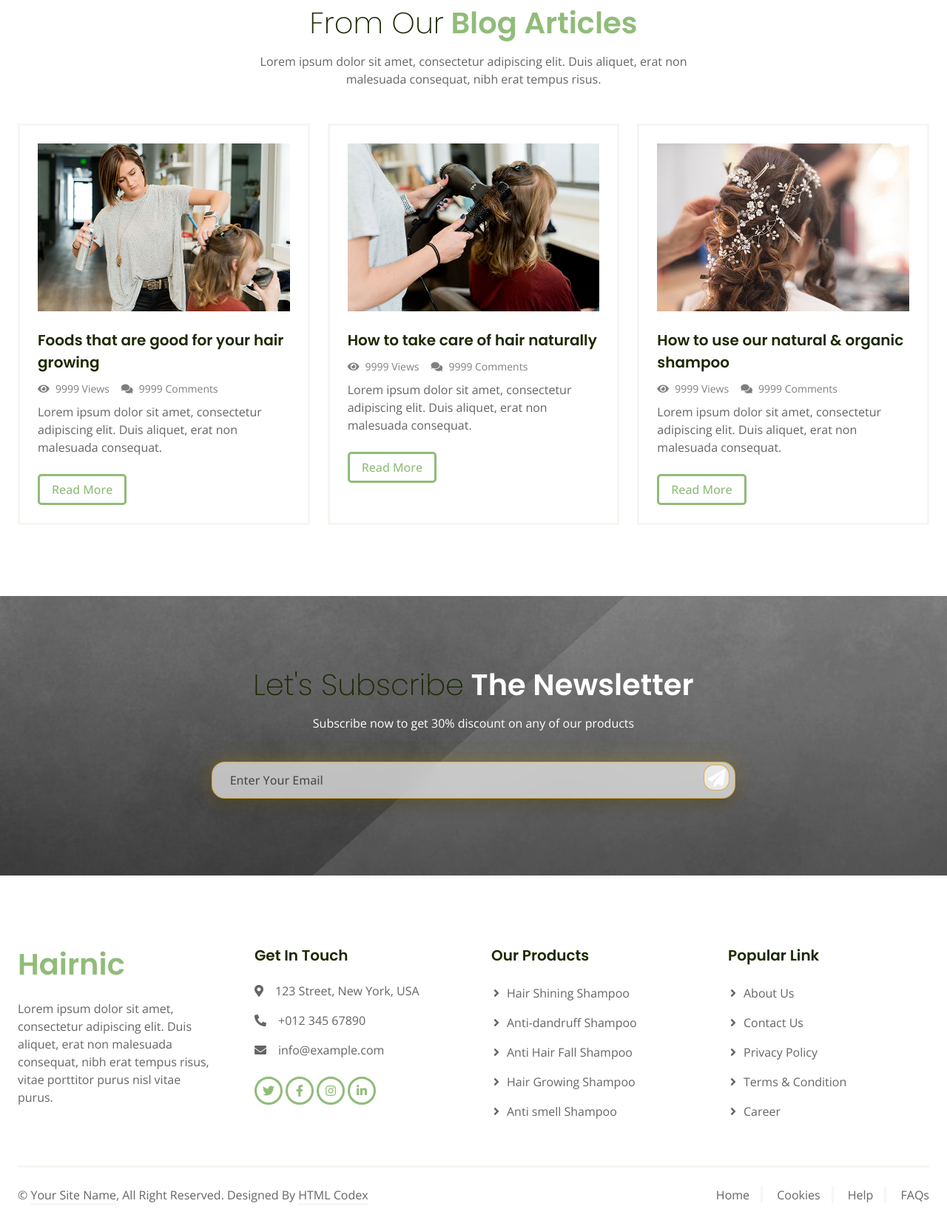
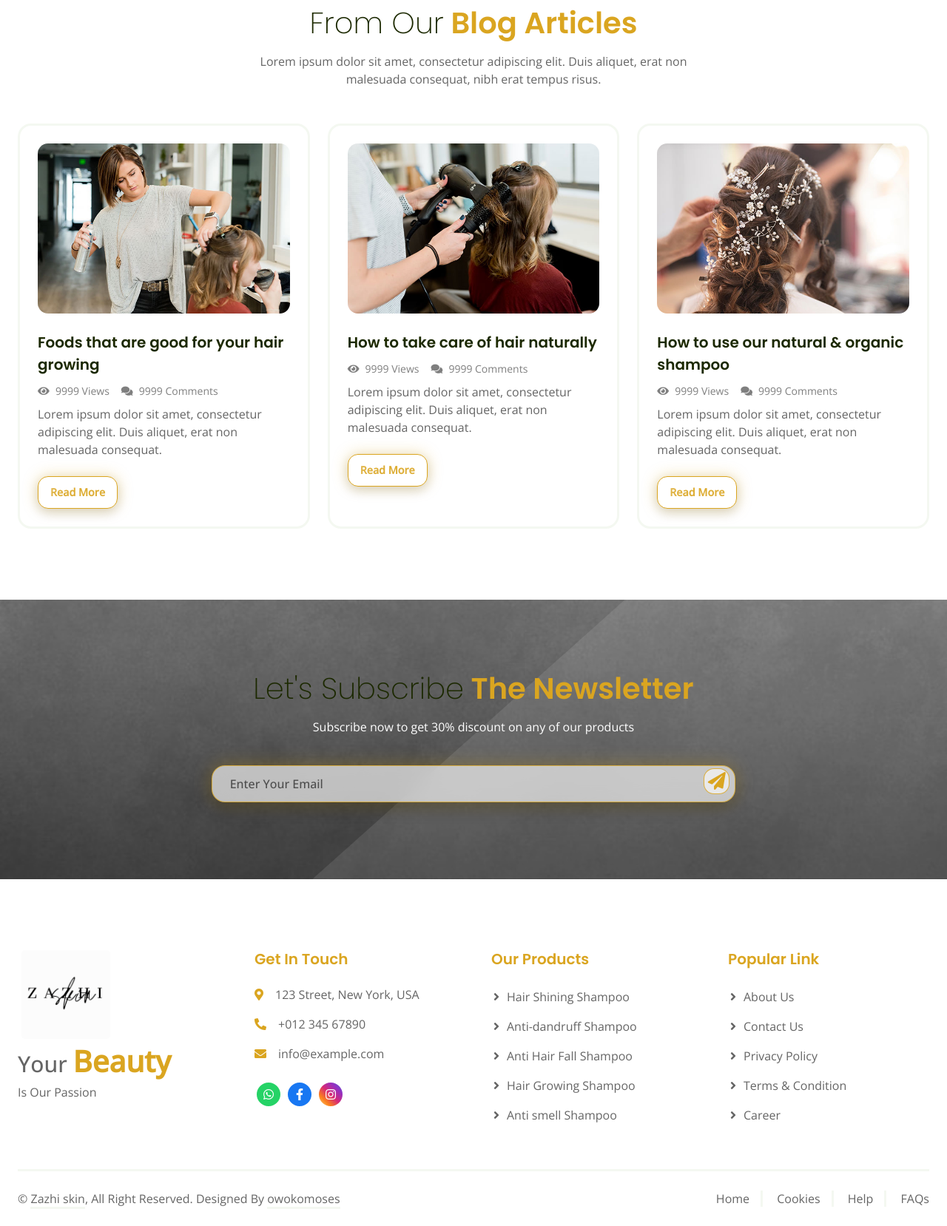
Before and after one commit to owokomoses/Zazhi-skin-web, a plain HTML site: page blog.html in a window 1280 px wide. Shown: the part 484-2142 px from the top of the page at 74% size. Drawn offline with nearby package versions, Linux system fonts and the light colour scheme.

Commit message:
made changes in blogs page

```diff
--- a/blog.html
+++ b/blog.html
@@ -3,13 +3,13 @@
 
 <head>
     <meta charset="utf-8">
-    <title>Hairnic - Single Product Website Template</title>
+    <title>Blogs</title>
     <meta content="width=device-width, initial-scale=1.0" name="viewport">
     <meta content="" name="keywords">
     <meta content="" name="description">
 
     <!-- Favicon -->
-    <link href="img/favicon.ico" rel="icon">
+    <link href="img/zazhi_logo.jpg" rel="icon">
 
     <!-- Google Web Fonts -->
     <link rel="preconnect" href="https://fonts.googleapis.com">
@@ -45,11 +45,12 @@
 
 
     <!-- Navbar Start -->
-    <div class="container-fluid sticky-top">
+    <div class="container-fluid sticky-top nav-section">
         <div class="container">
-            <nav class="navbar navbar-expand-lg navbar-light p-0">
-                <a href="index.html" class="navbar-brand">
-                    <h2 class="text-white">Hairnic</h2>
+            <nav class="navbar navbar-expand-md navbar-light p-0">
+                <a href="index.html" class=" navbar-brand">
+                    <img src="img/zazhi_logo2.png" class="navbar-logo logo-desktop img-fluid rounded" alt="Zazhi Logo">
+                    <img src="img/Zazhi_logo2.png" class="navbar-logo logo-mobile img-fluid rounded" alt="Zazhi Logo Mobile">
                 </a>
                 <button type="button" class="navbar-toggler ms-auto me-0" data-bs-toggle="collapse"
                     data-bs-target="#navbarCollapse">
@@ -57,22 +58,22 @@
                 </button>
                 <div class="collapse navbar-collapse" id="navbarCollapse">
                     <div class="navbar-nav ms-auto">
-                        <a href="index.html" class="nav-item nav-link">Home</a>
+                        <a href="index.html" class="nav-item nav-link active">Home</a>
                         <a href="about.html" class="nav-item nav-link">About</a>
                         <a href="product.html" class="nav-item nav-link">Products</a>
                         <div class="nav-item dropdown">
-                            <a href="#" class="nav-link dropdown-toggle active" data-bs-toggle="dropdown">Pages</a>
+                            <a href="#" class="nav-link dropdown-toggle" data-bs-toggle="dropdown">Pages</a>
                             <div class="dropdown-menu bg-light mt-2">
                                 <a href="feature.html" class="dropdown-item">Features</a>
                                 <a href="how-to-use.html" class="dropdown-item">How To Use</a>
                                 <a href="testimonial.html" class="dropdown-item">Testimonial</a>
-                                <a href="blog.html" class="dropdown-item active">Blog Articles</a>
+                                <a href="blog.html" class="dropdown-item">Blog Articles</a>
                                 <a href="404.html" class="dropdown-item">404 Page</a>
                             </div>
                         </div>
                         <a href="contact.html" class="nav-item nav-link">Contact</a>
                     </div>
-                    <a href="https://htmlcodex.com/downloading/?item=2727" class="btn btn-dark py-2 px-4 d-none d-lg-inline-block">Buy Pro Version</a>
+                    <a href="" class="btn btn-dark py-2 px-4 d-none d-md-inline-block"><i class="fa fa-shopping-bag me-2"></i> Shop Now</a>
                 </div>
             </nav>
         </div>
@@ -97,10 +98,10 @@
 
 
     <!-- Blog Start -->
-    <div class="container-fluid py-5">
+    <div class="container-fluid py-5 blog-section">
         <div class="container">
             <div class="mx-auto text-center wow fadeIn" data-wow-delay="0.1s" style="max-width: 600px;">
-                <h1 class="text-primary mb-3"><span class="fw-light text-dark">From Our</span> Blog Articles</h1>
+                <h1 class=" mb-3" style="color: goldenrod;"><span class="fw-light text-dark">From Our</span> Blog Articles</h1>
                 <p class="mb-5">Lorem ipsum dolor sit amet, consectetur adipiscing elit. Duis aliquet, erat non malesuada consequat, nibh erat tempus risus.</p>
             </div>
             <div class="row g-4">
@@ -119,7 +120,7 @@
                             </div>
                         </div>
                         <p class="mb-4">Lorem ipsum dolor sit amet, consectetur adipiscing elit. Duis aliquet, erat non malesuada consequat.</p>
-                        <a href="" class="btn btn-outline-primary px-3">Read More</a>
+                        <a href="" class="btn btn-outline-dark px-3" style="border-color: goldenrod; color: goldenrod; background-color: white;">Read More</a>
                     </div>
                 </div>
                 <div class="col-md-6 col-lg-4 wow fadeIn" data-wow-delay="0.3s">
@@ -137,7 +138,7 @@
                             </div>
                         </div>
                         <p class="mb-4">Lorem ipsum dolor sit amet, consectetur adipiscing elit. Duis aliquet, erat non malesuada consequat.</p>
-                        <a href="" class="btn btn-outline-primary px-3">Read More</a>
+                        <a href="" class="btn btn-outline-dark px-3" style="border-color: goldenrod; color: goldenrod; background-color: white;">Read More</a>
                     </div>
                 </div>
                 <div class="col-md-6 col-lg-4 wow fadeIn" data-wow-delay="0.5s">
@@ -155,7 +156,7 @@
                             </div>
                         </div>
                         <p class="mb-4">Lorem ipsum dolor sit amet, consectetur adipiscing elit. Duis aliquet, erat non malesuada consequat.</p>
-                        <a href="" class="btn btn-outline-primary px-3">Read More</a>
+                        <a href="" class="btn btn-outline-dark px-3" style="border-color: goldenrod; color: goldenrod; background-color: white;">Read More</a>
                     </div>
                 </div>
             </div>
@@ -168,7 +169,7 @@
     <div class="container-fluid newsletter bg-primary py-5 my-5">
         <div class="container py-5">
             <div class="mx-auto text-center wow fadeIn" data-wow-delay="0.1s" style="max-width: 600px;">
-                <h1 class="text-white mb-3"><span class="fw-light text-dark">Let's Subscribe</span> The Newsletter</h1>
+                <h1 class=" mb-3" style="color: goldenrod;"><span class="fw-light text-dark">Let's Subscribe</span> The Newsletter</h1>
                 <p class="text-white mb-4">Subscribe now to get 30% discount on any of our products</p>
             </div>
             <div class="row justify-content-center">
@@ -176,8 +177,8 @@
                     <div class="position-relative w-100 mt-3 mb-2">
                         <input class="form-control w-100 py-4 ps-4 pe-5" type="text" placeholder="Enter Your Email"
                             style="height: 48px;">
-                        <button type="button" class="btn shadow-none position-absolute top-0 end-0 mt-1 me-2"><i
-                                class="fa fa-paper-plane text-white fs-4"></i></button>
+                        <button type="button" class="btn shadow-none position-absolute top-0 end-0 mt-1 me-2" ><i
+                                class="fa fa-paper-plane fs-4" ></i></button>
                     </div>
                 </div>
             </div>
@@ -192,34 +193,36 @@
             <div class="row g-5">
                 <div class="col-md-6 col-lg-3 wow fadeIn" data-wow-delay="0.1s">
                     <a href="index.html" class="d-inline-block mb-3">
-                        <h1 class="text-primary">Hairnic</h1>
+                        <a href="index.html" class="navbar-brand">
+                            <img src="img/zazhi_logo1.png" alt="Zazhi Logo" class="img-fluid rounded" style="max-height: 120px;">
+                        </a>
                     </a>
-                    <p class="mb-0">Lorem ipsum dolor sit amet, consectetur adipiscing elit. Duis aliquet, erat non
-                        malesuada consequat, nibh erat tempus risus, vitae porttitor purus nisl vitae purus.</p>
+                    <p class="mb-0" style="font-size: 30px; font-weight: 500;">Your <span style="color: goldenrod; font-size: 40px; font-weight: 600;">Beauty</span>
+                    </p>
+                    <span>Is Our Passion</span>
                 </div>
                 <div class="col-md-6 col-lg-3 wow fadeIn" data-wow-delay="0.3s">
-                    <h5 class="mb-4">Get In Touch</h5>
-                    <p><i class="fa fa-map-marker-alt me-3"></i>123 Street, New York, USA</p>
-                    <p><i class="fa fa-phone-alt me-3"></i>+012 345 67890</p>
-                    <p><i class="fa fa-envelope me-3"></i>info@example.com</p>
+                    <h5 class="mb-4" style="color: goldenrod;">Get In Touch</h5>
+                    <p><i class="fa fa-map-marker-alt me-3" style="color: goldenrod;"></i>123 Street, New York, USA</p>
+                    <p><i class="fa fa-phone-alt me-3" style="color: goldenrod;"></i>+012 345 67890</p>
+                    <p><i class="fa fa-envelope me-3" style="color: goldenrod;"></i>info@example.com</p>
                     <div class="d-flex pt-2">
-                        <a class="btn btn-square btn-outline-primary me-1" href=""><i class="fab fa-twitter"></i></a>
-                        <a class="btn btn-square btn-outline-primary me-1" href=""><i class="fab fa-facebook-f"></i></a>
-                        <a class="btn btn-square btn-outline-primary me-1" href=""><i class="fab fa-instagram"></i></a>
-                        <a class="btn btn-square btn-outline-primary me-1" href=""><i
-                                class="fab fa-linkedin-in"></i></a>
+                        <a class="btn btn-square btn-outline-dark me-1" style="border-color: white; color: white; background-color:#25D366;"  href=""><i class="fab fa-whatsapp"></i></a>
+                        <a class="btn btn-square btn-outline-dark me-1" style="border-color: white; color: white; background-color:#1877F2;"  href=""><i class="fab fa-facebook-f"></i></a>
+                        <a class="btn btn-square btn-outline-dark me-1" style="border-color: white; background: linear-gradient(45deg, #feda75, #fa7e1e, #d62976, #962fbf, #4f5bd5); color: white;
+"  href=""><i class="fab fa-instagram"></i></a>
                     </div>
                 </div>
                 <div class="col-md-6 col-lg-3 wow fadeIn" data-wow-delay="0.5s">
-                    <h5 class="mb-4">Our Products</h5>
-                    <a class="btn btn-link" href="">Hair Shining Shampoo</a>
+                    <h5 class="mb-4" style="color: goldenrod;">Our Products</h5>
+                    <a class="btn btn-link"  href="">Hair Shining Shampoo</a>
                     <a class="btn btn-link" href="">Anti-dandruff Shampoo</a>
                     <a class="btn btn-link" href="">Anti Hair Fall Shampoo</a>
                     <a class="btn btn-link" href="">Hair Growing Shampoo</a>
                     <a class="btn btn-link" href="">Anti smell Shampoo</a>
                 </div>
                 <div class="col-md-6 col-lg-3 wow fadeIn" data-wow-delay="0.7s">
-                    <h5 class="mb-4">Popular Link</h5>
+                    <h5 class="mb-4" style="color: goldenrod;">Popular Link</h5>
                     <a class="btn btn-link" href="">About Us</a>
                     <a class="btn btn-link" href="">Contact Us</a>
                     <a class="btn btn-link" href="">Privacy Policy</a>
@@ -232,11 +235,11 @@
             <div class="copyright">
                 <div class="row">
                     <div class="col-md-6 text-center text-md-start mb-3 mb-md-0">
-                        &copy; <a class="border-bottom" href="#">Your Site Name</a>, All Right Reserved.
+                        &copy; <a class="border-bottom" href="#">Zazhi skin</a>, All Right Reserved.
 
                         <!--/*** The author’s attribution link must remain intact in the template. ***/-->
                         <!--/*** If you wish to remove this credit link, please purchase the Pro Version . ***/-->
-                        Designed By <a class="border-bottom" href="https://htmlcodex.com">HTML Codex</a>
+                        Designed By <a class="border-bottom" href="github.com/owokomoses">owokomoses</a>
                     </div>
                     <div class="col-md-6 text-center text-md-end">
                         <div class="footer-menu">
@@ -254,7 +257,7 @@
 
 
     <!-- Back to Top -->
-    <a href="#" class="btn btn-lg btn-primary btn-lg-square back-to-top"><i class="bi bi-arrow-up"></i></a>
+    <a href="#" class="btn btn-lg btn-dark btn-lg-square back-to-top" style="background-color: grey; border-color: white;"><i class="bi bi-arrow-up"></i></a>
 
 
     <!-- JavaScript Libraries -->
```
